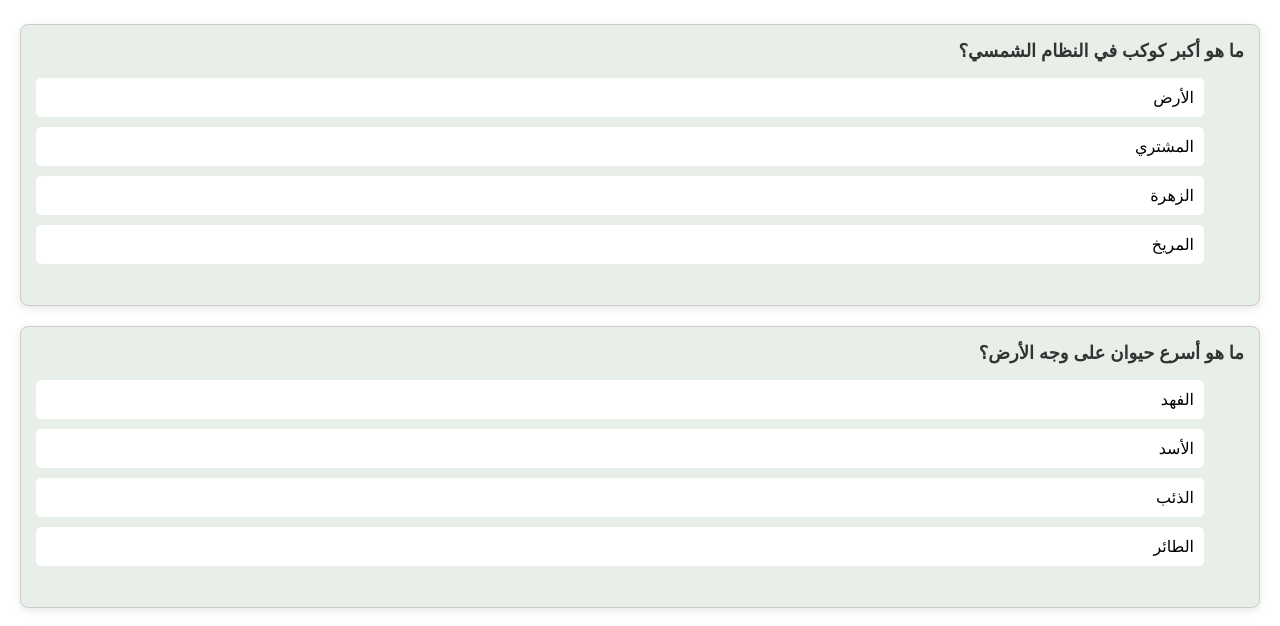
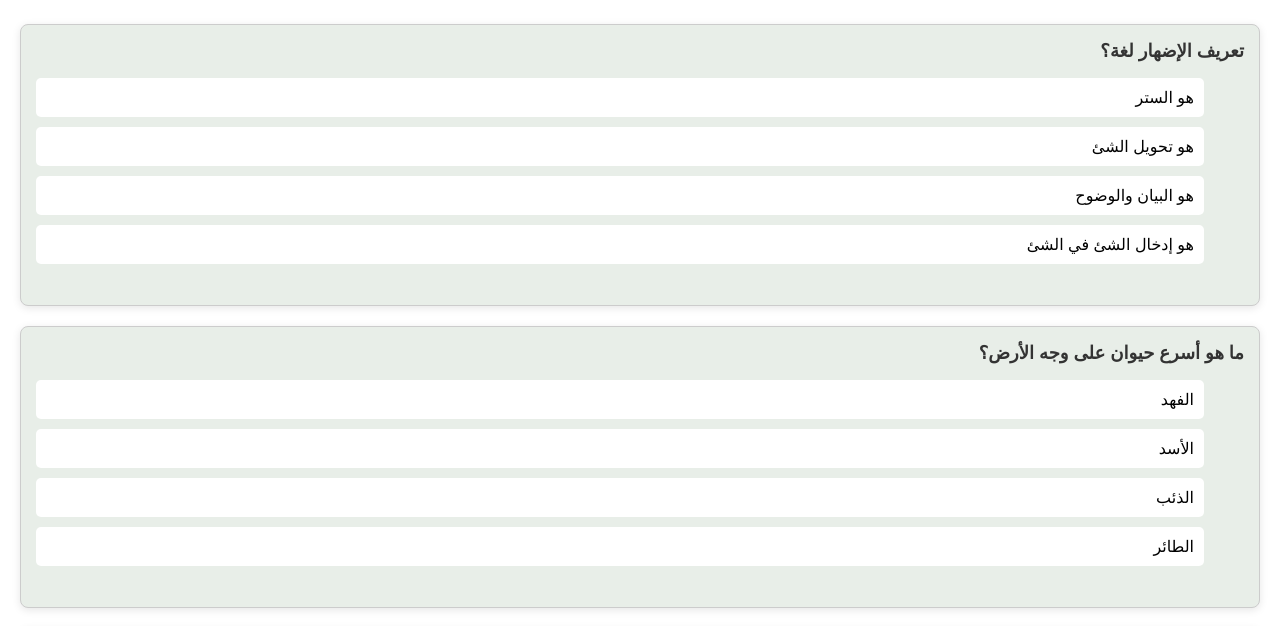
Before and after one commit to anas-elko/sila2025, a plain HTML site: page index.html in a window 1280 px wide. Shown: the part 147-773 px from the top of the page. Drawn offline with Linux system fonts and the light colour scheme.

Commit message:
first_commit

```diff
--- a/index.html
+++ b/index.html
@@ -68,7 +68,7 @@
             font-size: 20px;
             font-weight: bold;
             text-align: center;
-            color: #c7b3b3;
+            color: #000000;
         }
         h2{
             color: rgb(50, 137, 50);
@@ -87,9 +87,9 @@
         // البيانات المدمجة في ملف JSON داخل الكود
         const questions = [
             {
-                "question": "ما هو أكبر كوكب في النظام الشمسي؟",
-                "options": ["الأرض", "المشتري", "الزهرة", "المريخ"],
-                "correctAnswer": 2
+                "question": "تعريف الإضهار لغة؟",
+                "options": ["هو الستر ","هو تحويل الشئ ", "هو البيان والوضوح","هو إدخال الشئ في الشئ"],
+                "correctAnswer": 3
             },
             {
                 "question": "ما هو أسرع حيوان على وجه الأرض؟",
```
